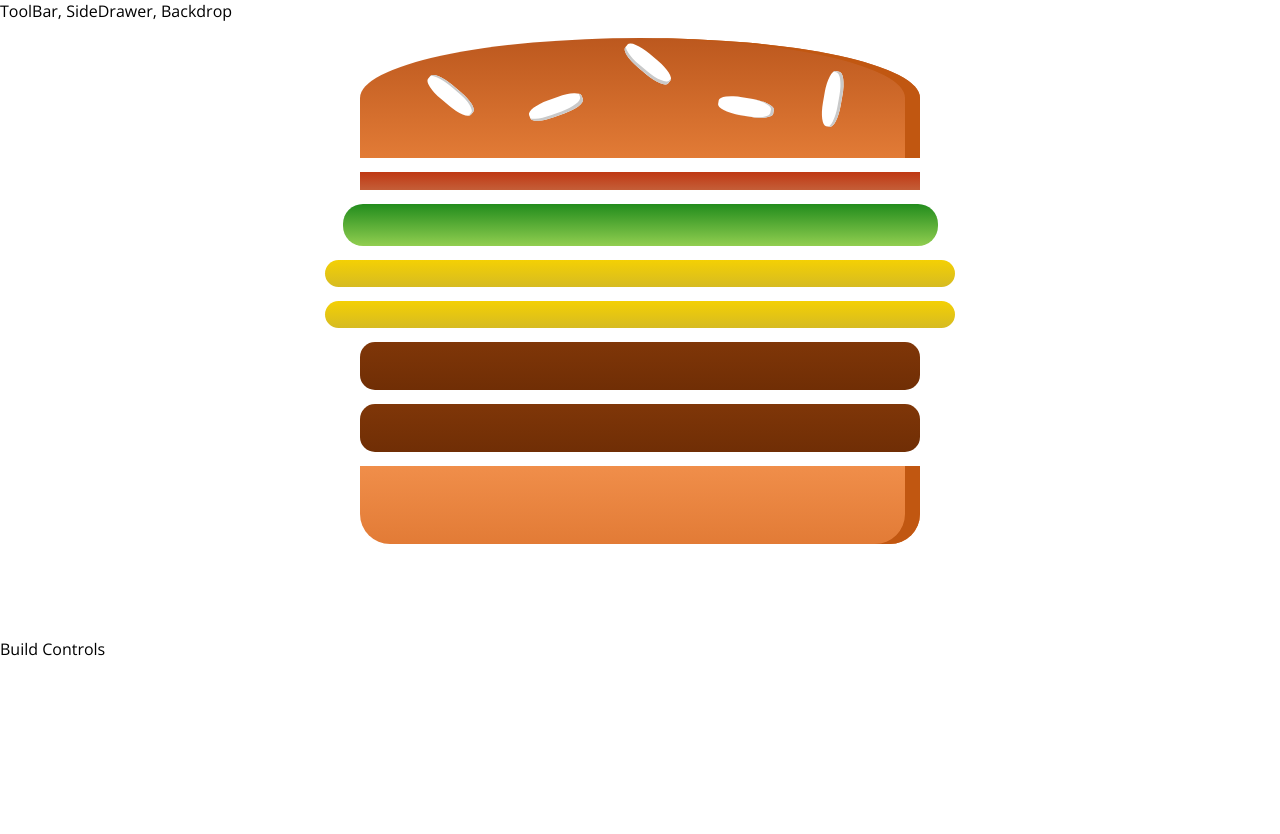
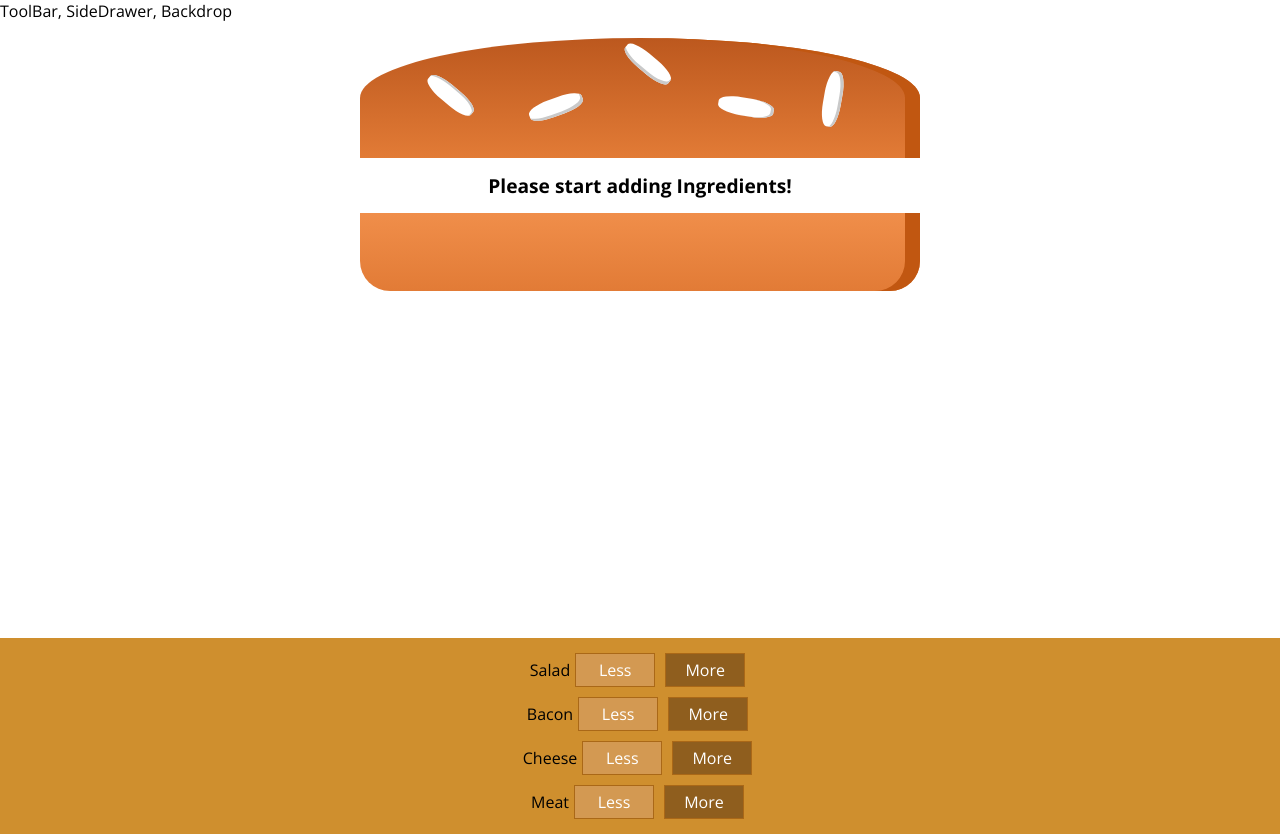
Before and after one commit to agharshit08/Burger-Builder, a React (Create React App) app: page / in a window 1280 px wide. Before the commit the page ends 800 px from the top, so only its background shows below. Built offline with nearby package versions, Linux system fonts and the light colour scheme.

Commit message:
Burger Design completed

```diff
--- /dev/null
+++ b/src/components/Burger/BuildControls/BuildControl/BuildControl.js
@@ -0,0 +1,15 @@
+import React from 'react';
+
+import classes from './BuildControl.module.css';
+
+const buildControl = (props) => {
+    return (
+        <div className={classes.BuildControl}>
+            <div className={classes.label}>{props.label}</div>
+            <button className={classes.Less}>Less</button>
+            <button className={classes.More}>More</button>
+        </div>
+    );
+}
+
+export default buildControl;
--- /dev/null
+++ b/src/components/Burger/BuildControls/BuildControl/BuildControl.module.css
@@ -0,0 +1,56 @@
+.BuildControl {
+    display: flex;
+    justify-content: space-between;
+    align-items: center;
+    margin: 5px 0;
+}
+
+.BuildControl button {
+    display: block;
+    font: inherit;
+    padding: 5px;
+    margin: 0 5px;
+    width: 80px;
+    border: 1px solid #AA6817;
+    cursor: pointer;
+    outline: none;
+}
+
+.BuildControl button:disabled {
+    background-color: #AC9980;
+    border: 1px solid #7E7365;
+    color: #ccc;
+    cursor: default;
+}
+
+.BuildControl button:hover:disabled {
+    background-color: #AC9980;
+    color: #ccc;
+    cursor: not-allowed;
+}
+
+.Label {
+    padding: 10px;
+    font-weight: bold;
+    width: 80px;
+}
+
+.BuildControl .Less {
+    background-color: #D39952;
+    color: white;
+}
+
+.BuildControl .More {
+    background-color: #8F5E1E;
+    color: white;
+}
+
+.BuildControl .Less:hover, .BuildControl .Less:active {
+    background-color: #DAA972;
+    color: white;
+}
+
+.BuildControl .More:hover,.BuildControl .More:active {
+    background-color: #99703F;
+    color: white;
+}
--- /dev/null
+++ b/src/components/Burger/BuildControls/BuildControls.js
@@ -0,0 +1,25 @@
+import React from 'react';
+
+import classes from './BuildControls.module.css';
+import BuildControl from './BuildControl/BuildControl';
+
+const controls = [
+    { label:'Salad', type:'salad' },
+    { label:'Bacon', type:'bacon' },
+    { label:'Cheese', type:'cheese' },
+    { label:'Meat', type: 'meat' }
+]
+
+const buildControls = (props) => {
+
+    return (
+    <div className={classes.BuildControls}>
+        {controls.map(ctrl => (
+            <BuildControl key={ctrl.label}
+            label={ctrl.label}/>
+        ))}
+    </div>
+    )
+}
+
+export default buildControls;
--- /dev/null
+++ b/src/components/Burger/BuildControls/BuildControls.module.css
@@ -0,0 +1,10 @@
+.BuildControls{
+    width: 100%;
+    background-color: #CF8F2E;
+    display: flex;
+    flex-flow: column;
+    align-items: center;
+    box-shadow: 0 2px 1px #ccc;
+    margin: auto;
+    padding: 10px 0;
+}
--- a/src/components/Burger/Burger.js
+++ b/src/components/Burger/Burger.js
@@ -6,20 +6,26 @@ import BurgerIngredient from './BurgerIngredients/BurgerIngredients';
 const burger = (props) => {
 
     // Defining dynamic JSX
-    const transformedIngredient = Object.keys(props.ingredients).map(igKey => {
+    let transformedIngredients = Object.keys(props.ingredients).map(igKey => {
         return [...Array(props.ingredients[igKey])]
         .map((_, i) => {
             return <BurgerIngredient key = {igKey+i}
             type = {igKey}
             />
         });
-    });
+    })
+    .reduce((arr, el) => {
+        return arr.concat(el);
+    }, []);
 
-    // Buildin the actual Burger.
+    if(transformedIngredients.length === 0){
+        transformedIngredients = 'Please start adding Ingredients!'
+    }
+    // Building the actual Burger.
     return (
         <div className={classes.Burger}>
             <BurgerIngredient type="bread-top"/>
-            {transformedIngredient}
+            {transformedIngredients}
             <BurgerIngredient type="bread-bottom"/>
         </div>
     );
--- a/src/containers/BurgerBuilder/BurgerBuilder.js
+++ b/src/containers/BurgerBuilder/BurgerBuilder.js
@@ -1,15 +1,17 @@
 import React, {Component} from 'react';
 import Aux from '../../hoc/AuxComponent';
 import Burger from '../../components/Burger/Burger';
+import BuildControls from '../../components/Burger/BuildControls/BuildControls';
+
 
 class BurgerBuilder extends Component{
 
     state = {
         ingredients : {
-            salad: 1,
-            bacon: 1,
-            cheese: 2,
-            meat: 2
+            salad: 0,
+            bacon: 0,
+            cheese: 0,
+            meat: 0
         }
     }
 
@@ -17,7 +19,7 @@ class BurgerBuilder extends Component{
         return (
             <Aux>
                 <Burger ingredients={this.state.ingredients}/>
-                <div>Build Controls</div>
+                <BuildControls/>
             </Aux>
         );
     }
```
